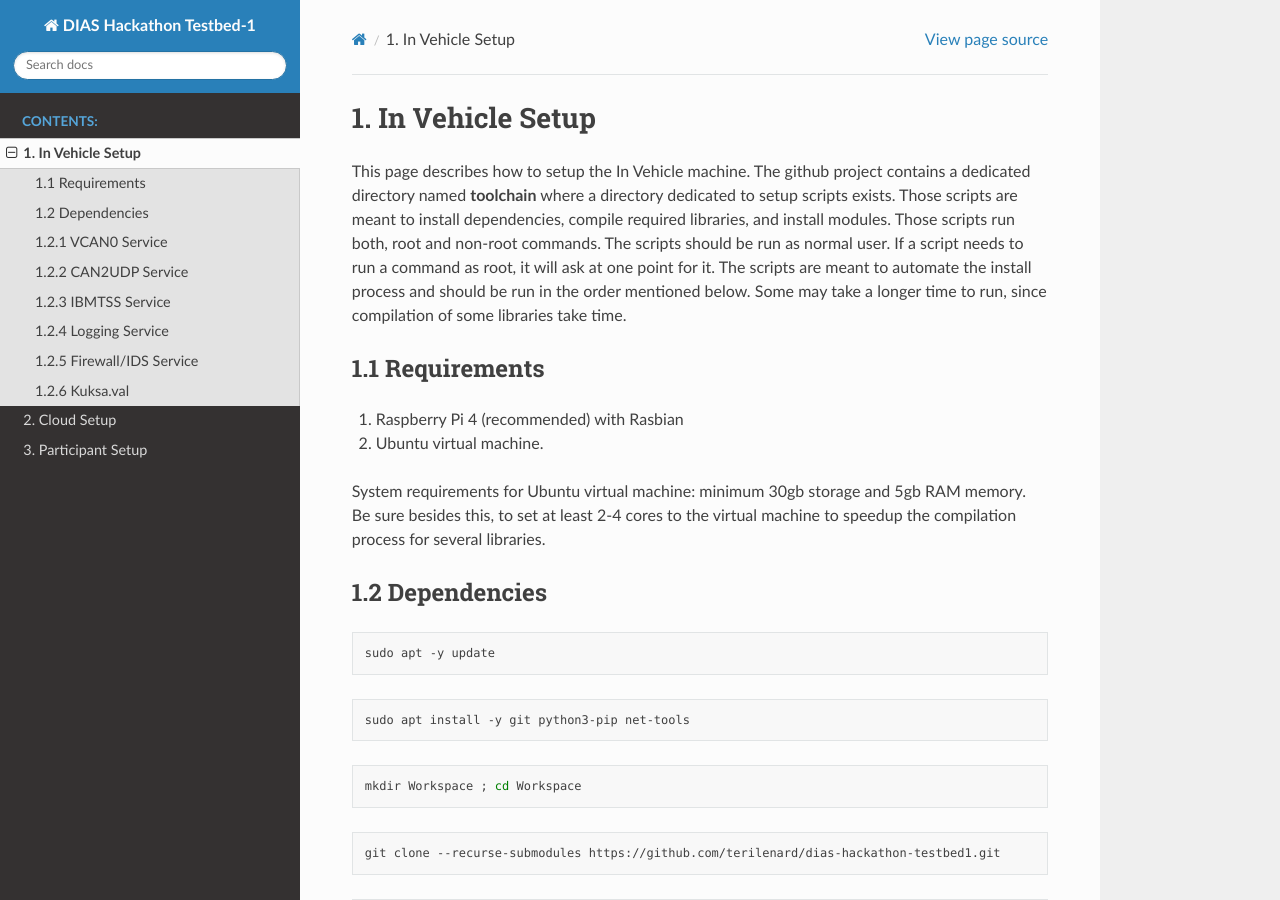
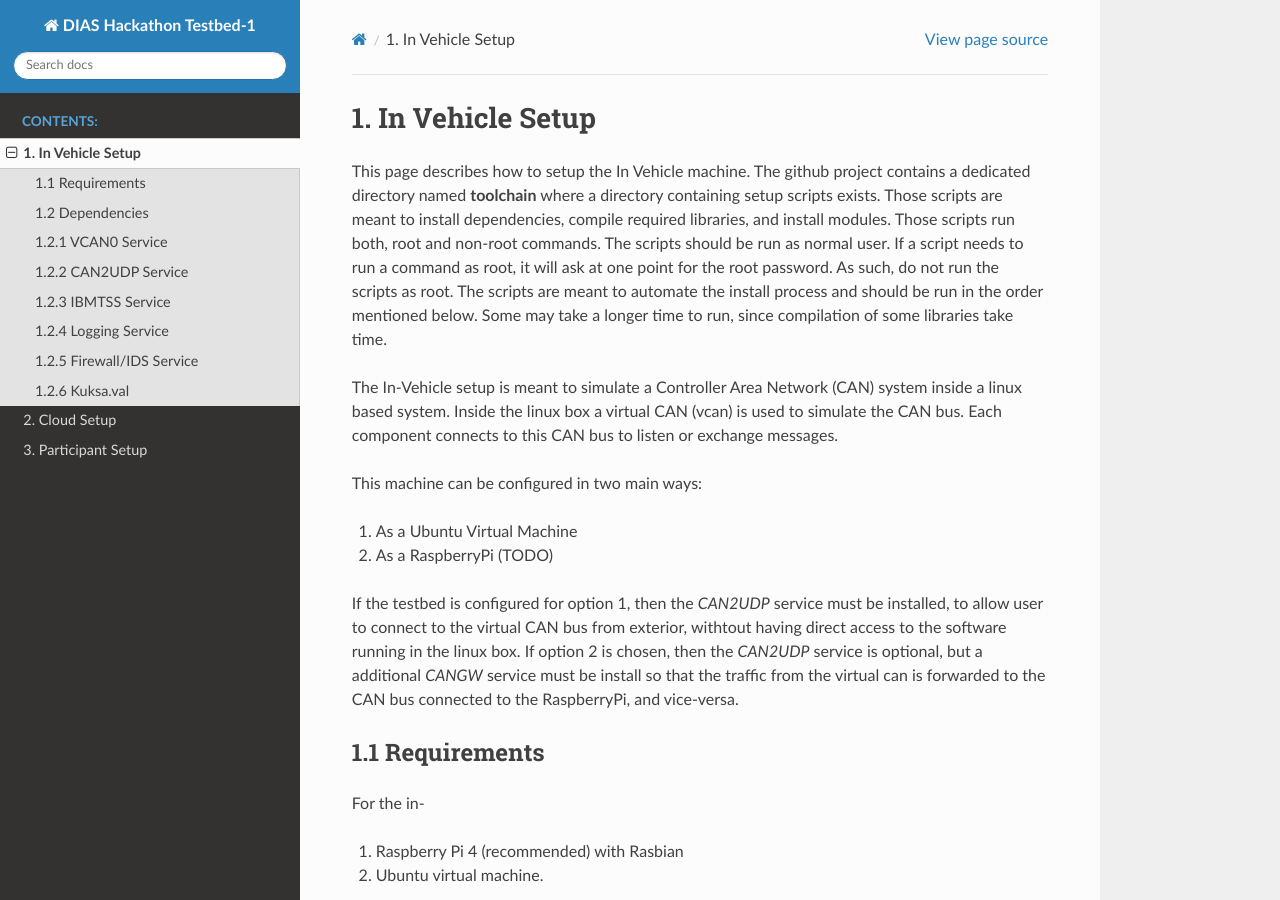
Before and after one commit to terilenard/dias-hackathon-testbed1, a Sphinx documentation site: the page built from docs/source/invehicle.rst, in a window 1280 px wide and 900 px high. Built offline with Sphinx 7.4.7 and the Read the Docs theme 2.0.0, drawn with Linux system fonts in a browser that asks for light colours.

Commit message:
Update invehicle.rst

```diff
--- a/docs/source/invehicle.rst
+++ b/docs/source/invehicle.rst
@@ -1,13 +1,23 @@
 1. In Vehicle Setup
 ===================
 
-This page describes how to setup the In Vehicle machine. The github project contains a dedicated directory named **toolchain** where a directory dedicated to setup scripts exists.
+This page describes how to setup the In Vehicle machine. The github project contains a dedicated directory named **toolchain** where a directory containing setup scripts exists.
 Those scripts are meant to install dependencies, compile required libraries, and install modules. Those scripts run both, root and non-root commands. The scripts should be run
-as normal user. If a script needs to run a command as root, it will ask at one point for it. The scripts are meant to automate the install process and should be run in the order
-mentioned below. Some may take a longer time to run, since compilation of some libraries take time.
+as normal user. If a script needs to run a command as root, it will ask at one point for the root password. As such, do not run the scripts as root. The scripts are meant to automate the install process and should be run in the order mentioned below. Some may take a longer time to run, since compilation of some libraries take time.
+
+The In-Vehicle setup is meant to simulate a Controller Area Network (CAN) system inside a linux based system. Inside the linux box a virtual CAN (vcan) is used to simulate the CAN bus. Each component connects to this CAN bus to listen or exchange messages.
+
+This machine can be configured in two main ways:
+
+1. As a Ubuntu Virtual Machine
+2. As a RaspberryPi (TODO)
+
+If the testbed is configured for option 1, then the *CAN2UDP* service must be installed, to allow user to connect to the virtual CAN bus from exterior, withtout having direct access to the software running in the linux box. If option 2 is chosen, then the *CAN2UDP* service is optional, but a additional *CANGW* service must be install so that the traffic from the virtual can is forwarded to the CAN bus connected to the RaspberryPi, and vice-versa.
 
 1.1 Requirements
 ----------------
+
+For the in-
 
 1. Raspberry Pi 4 (recommended) with Rasbian
 
```
